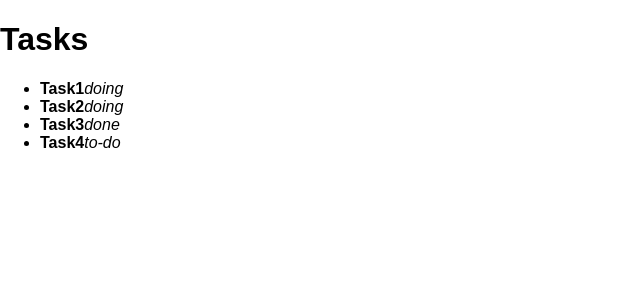
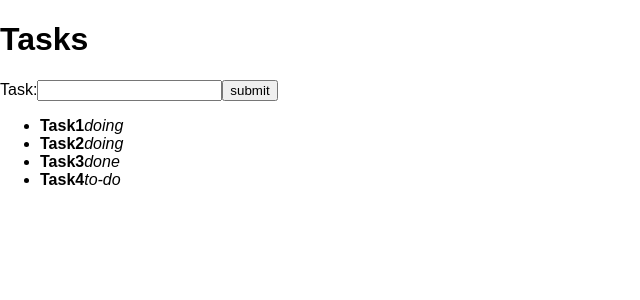
Before and after one commit to MaN3iN3ActiON/to-do-today, a React (Create React App) app: page / in a window 1280 px wide. Shown: the top 300 px of the page, without its empty margins (0-640 px from the left). Built offline with nearby package versions, Linux system fonts and the light colour scheme.

Commit message:
Add TaskInput.js

```diff
--- a/src/App.js
+++ b/src/App.js
@@ -2,12 +2,14 @@
 import './App.css';
 import TaskList from './TaskList';
 import { TASKS } from './data';
+import TaskInput from './TaskInput';
 
 class App extends React.Component {
 	render() {
 		return (
 			<Fragment>
 				<h1>Tasks</h1>
+				<TaskInput />
 				<TaskList data={TASKS} />
 			</Fragment>
 		);
--- /dev/null
+++ b/src/TaskInput.js
@@ -0,0 +1,36 @@
+import React from 'react';
+
+class TaskInput extends React.Component {
+	constructor(props) {
+		super(props);
+		this.state = { value: '' };
+		this.handleChange = this.handleChange.bind(this);
+		this.handleSubmit = this.handleSubmit.bind(this);
+	}
+	handleChange(event) {
+		const value = event.target.value;
+		this.setState({ value });
+	}
+	handleSubmit(event) {
+		event.preventDefault();
+		//things are still static so use alert
+		alert('A task was submitted: ' + this.state.value);
+	}
+	render() {
+		return (
+			<form onSubmit={this.handleSubmit}>
+				<label>
+					Task:
+					<input
+						type="text"
+						value={this.state.value}
+						onChange={this.handleChange}
+					/>
+				</label>
+				<input type="submit" value="submit" />
+			</form>
+		);
+	}
+}
+
+export default TaskInput;
```
